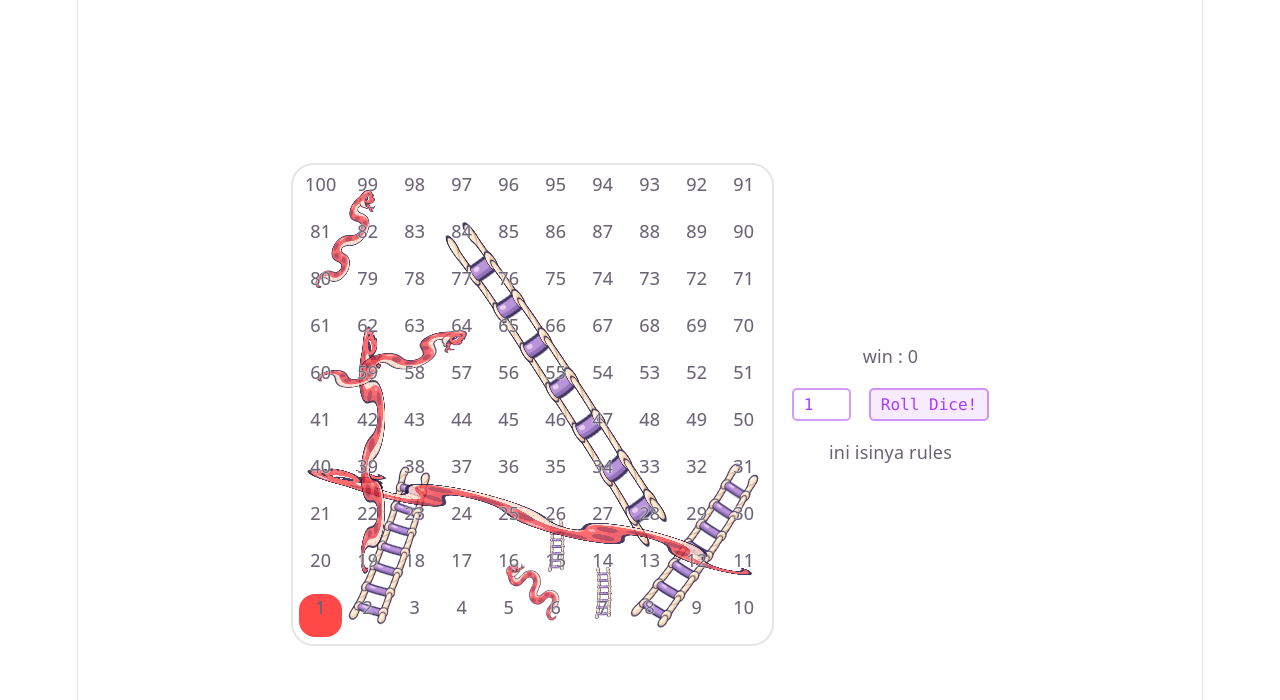
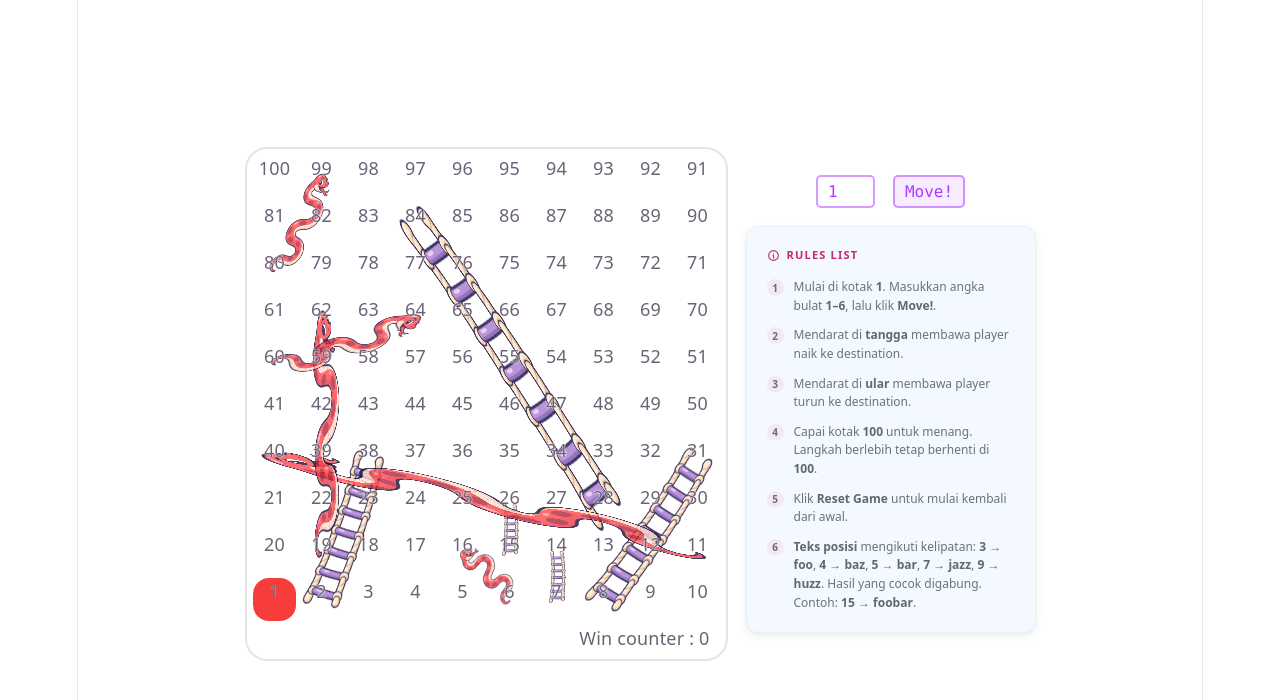
Before and after one commit to judahdski/skycruch-snake-ladders, a React (Vite) app: page / in a window 1280 px wide. Shown: the top 700 px of the page. Built offline with nearby package versions, Linux system fonts and the light colour scheme.

Commit message:
feat(game): add reset button and win counter

```diff
--- a/src/App.css
+++ b/src/App.css
@@ -89,6 +89,7 @@
   border-radius: 1.25rem;
 
   padding: .25rem;
+  padding-bottom: 2rem;
 
   display: flex;
   flex-direction: row;
@@ -97,6 +98,14 @@
   align-items: center;
 
   border: 2px solid var(--border);
+
+  position: relative;
+}
+
+p.win-counter {
+  position: absolute;
+  bottom: 8px;
+  right: 16px;
 }
 
 .block {
@@ -104,12 +113,13 @@
   width: 47px;
   aspect-ratio: 1/1;
   background: #fff;
+  color: var(--bg);
   border: 2px solid var(--bg);
   border-radius: 1rem;
 }
 
 .block-highlighted {
-  background: #ff4848;
+  background: #f73c3c;
 }
 
 .left-mainboard {
--- a/src/App.jsx
+++ b/src/App.jsx
@@ -7,6 +7,8 @@ import { gameStates, positionDisplay, sourceDestPairs } from './rules'
 import Block from './Block'
 import BoardOverlay from './BoardOverlay'
 import WinnerOverlay from './WinnerOverlay'
+import ResetButton from './ResetButton'
+import RulesList from './RulesList'
 
 function App() {
   const [currentPosition, setCurrentPosition] = useState(1);
@@ -59,8 +61,10 @@ function App() {
 
         // console.log('matchedIndex :>> ', matchedIndex);
 
-        if (newPosition > gameStates.finalPosition) {
+        if (newPosition >= gameStates.finalPosition) {
           newPosition = gameStates.finalPosition;
+
+          setWinCount(winCount + 1);
         } else if (matchedIndex >= 0) {
           newPosition = sourceDestPairs[matchedIndex][1];
         }
@@ -81,11 +85,18 @@ function App() {
 
   const onInputChange = (e) => setMoveInput(Number(e.target.value))
 
+  const onReset = () => {
+    setCurrentPosition(gameStates.initialPosition);
+    setMoveInput(1);
+    setPositionDisplayText('');
+  };
+
   return (
     <>
       <section id="center" className='main-container'>
         <div className="block-wrapper">
-          {(new Array(gridSize).fill(0).map((_, ind) => {
+          {
+            (new Array(gridSize).fill(0).map((_, ind) => {
               const COLS = 10;
 
               // cari tau dimana colIndex dan rowIndex
@@ -96,9 +107,14 @@ function App() {
               const numberr = (rowIndex % 2 === 1 ? (rowIndex * COLS) + (COLS - 1 - colIndex) : ind) + 1;
 
               return (<Block key={numberr} number={numberr} isHighlighted={numberr === currentPosition} />)
-          }))}
+            }))
+          }
+
           <BoardOverlay currentPosition={currentPosition} />
+
           {currentPosition === gameStates.finalPosition && <WinnerOverlay />}
+
+          <p className='win-counter'>Win counter : {winCount}</p>
         </div>
 
         <div>
@@ -106,18 +122,19 @@ function App() {
           <p>{positionDisplayText}</p>
 
           <div className="left-mainboard">
-            <p>win : {winCount}</p>
+
 
             {
-              currentPosition === 100
-                ? <p>menanggg</p>
+              currentPosition === gameStates.finalPosition
+                ? <ResetButton onReset={onReset} />
                 : <div className="input-moveStep">
                   <input type="number" className='counter' min={1} max={6} value={moveInput} onChange={onInputChange} />
 
-                  <button type="button" className="btn counter" onClick={onRoll}>Roll Dice!</button>
+                  <button type="button" className="btn counter" onClick={onRoll}>Move!</button>
                 </div>
             }
 
+            <RulesList />
             <div className="rules">ini isinya rules</div>
           </div>
         </div>
--- a/src/Block.jsx
+++ b/src/Block.jsx
@@ -1,6 +1,8 @@
 const Block = ({ number, isHighlighted }) => {
   return (
-    <div className={`block ${isHighlighted ? 'block-highlighted' : ''}`}>{number}</div>
+    <div className={`block ${isHighlighted ? 'block-highlighted' : ''}`}>
+      <span>{number}</span>
+    </div>
   )
 }
 
--- /dev/null
+++ b/src/ResetButton.css
@@ -0,0 +1,53 @@
+.reset-game-button {
+  display: inline-flex;
+  align-items: center;
+  justify-content: center;
+  align-self: center;
+  gap: 0.65rem;
+  min-height: 48px;
+  padding: 0.65rem 1.4rem;
+  border: 1px solid #4ade80;
+  border-radius: 14px;
+  background: linear-gradient(135deg, #15803d, #166534);
+  color: #fff;
+  font-family: inherit;
+  font-size: 16px;
+  font-weight: 700;
+  line-height: 1.25;
+  box-shadow: 0 4px 0 #14532d, 0 8px 20px rgb(22 101 52 / 25%);
+  cursor: pointer;
+  transition: transform 150ms ease, box-shadow 150ms ease;
+}
+
+.reset-game-button:hover {
+  transform: translateY(-2px);
+  box-shadow: 0 6px 0 #14532d, 0 12px 24px rgb(22 101 52 / 35%);
+}
+
+.reset-game-button:active {
+  transform: translateY(2px);
+  box-shadow: 0 2px 0 #14532d, 0 4px 12px rgb(22 101 52 / 20%);
+}
+
+.reset-game-button:focus-visible {
+  outline: 3px solid #4ade80;
+  outline-offset: 5px;
+}
+
+.reset-game-button__icon {
+  display: inline-flex;
+  align-items: center;
+  justify-content: center;
+  width: 1.6em;
+  height: 1.6em;
+  border-radius: 50%;
+  background: rgb(255 255 255 / 15%);
+  font-size: 1.2em;
+  line-height: 1;
+}
+
+@media (prefers-reduced-motion: reduce) {
+  .reset-game-button {
+    transition: none;
+  }
+}
--- /dev/null
+++ b/src/ResetButton.jsx
@@ -0,0 +1,10 @@
+import './ResetButton.css'
+
+export default function ResetButton({ onReset }) {
+  return (
+    <button type="button" className="reset-game-button" onClick={onReset}>
+      <span className="reset-game-button__icon" aria-hidden="true">↻</span>
+      <span>Reset Game</span>
+    </button>
+  )
+}
--- /dev/null
+++ b/src/RulesList.css
@@ -0,0 +1,83 @@
+.rules-list {
+  box-sizing: border-box;
+  width: 290px;
+  max-width: calc(100vw - 32px);
+  padding: 20px;
+  border: 1px solid #eaf1f7;
+  border-radius: 12px;
+  background: #f3f9ff;
+  color: #68737d;
+  text-align: left;
+  letter-spacing: normal;
+  box-shadow: 0 3px 8px rgb(31 52 73 / 8%), 0 1px 2px rgb(31 52 73 / 4%);
+}
+
+.rules-list__title {
+  display: flex;
+  align-items: center;
+  gap: 7px;
+  margin: 0 0 15px;
+  color: #ca2678;
+  font-family: inherit;
+  font-size: 11px;
+  font-weight: 800;
+  line-height: 1.5;
+  letter-spacing: 1.2px;
+  text-transform: uppercase;
+}
+
+.rules-list__info {
+  flex: 0 0 13px;
+  width: 13px;
+  height: 13px;
+  background: currentColor;
+  mask: url('./assets/rules-info.svg') center / contain no-repeat;
+}
+
+.rules-list__items {
+  display: flex;
+  flex-direction: column;
+  gap: 11px;
+  margin: 0;
+  padding: 0;
+  list-style: none;
+}
+
+.rules-list__item {
+  display: flex;
+  align-items: flex-start;
+  gap: 10px;
+}
+
+.rules-list__number {
+  display: inline-flex;
+  flex: 0 0 17px;
+  align-items: center;
+  justify-content: center;
+  height: 17px;
+  margin-top: 1px;
+  border-radius: 50%;
+  background: #f2e9f3;
+  color: #78647b;
+  font-size: 10px;
+  font-weight: 700;
+  line-height: 1;
+}
+
+.rules-list__copy {
+  min-width: 0;
+  margin: 0;
+  font-size: 12px;
+  font-weight: 400;
+  line-height: 1.55;
+}
+
+.rules-list__copy strong {
+  color: #5f6973;
+  font-weight: 700;
+}
+
+/* Retain the old placeholder markup, showing this card in its place. */
+.rules-list + .rules {
+  display: none;
+}
--- /dev/null
+++ b/src/RulesList.jsx
@@ -0,0 +1,38 @@
+import { gameStates, positionDisplay } from './rules'
+import './RulesList.css'
+
+const rules = [
+  <>Mulai di kotak <strong>{gameStates.initialPosition}</strong>. Masukkan angka bulat <strong>1–6</strong>, lalu klik <strong>Move!</strong>.</>,
+  <>Mendarat di <strong>tangga</strong> membawa player naik ke destination.</>,
+  <>Mendarat di <strong>ular</strong> membawa player turun ke destination.</>,
+  <>Capai kotak <strong>{gameStates.finalPosition}</strong> untuk menang. Langkah berlebih tetap berhenti di <strong>{gameStates.finalPosition}</strong>.</>,
+  <>Klik <strong>Reset Game</strong> untuk mulai kembali dari awal.</>,
+  <>
+    <strong>Teks posisi</strong> mengikuti kelipatan:{' '}
+    {positionDisplay.map(([divisor, output], index) => (
+      <span key={divisor}>
+        {index > 0 ? ', ' : ''}<strong>{divisor} → {output}</strong>
+      </span>
+    ))}.
+    {' '}Hasil yang cocok digabung. Contoh: <strong>15 → foobar</strong>.
+  </>,
+]
+
+export default function RulesList() {
+  return (
+    <section className="rules-list" aria-labelledby="rules-list-title">
+      <h2 id="rules-list-title" className="rules-list__title">
+        <span className="rules-list__info" aria-hidden="true" />
+        Rules List
+      </h2>
+      <ol className="rules-list__items" role="list">
+        {rules.map((rule, index) => (
+          <li key={index} className="rules-list__item">
+            <span className="rules-list__number" aria-hidden="true">{index + 1}</span>
+            <p className="rules-list__copy">{rule}</p>
+          </li>
+        ))}
+      </ol>
+    </section>
+  )
+}
```
Also changed, not shown: src/assets/rules-info.LICENSE.txt (added), src/assets/rules-info.svg (added), 1 other file (tests, documents, lock files or other folders). Lines whose indentation alone changed are shown as unchanged.
